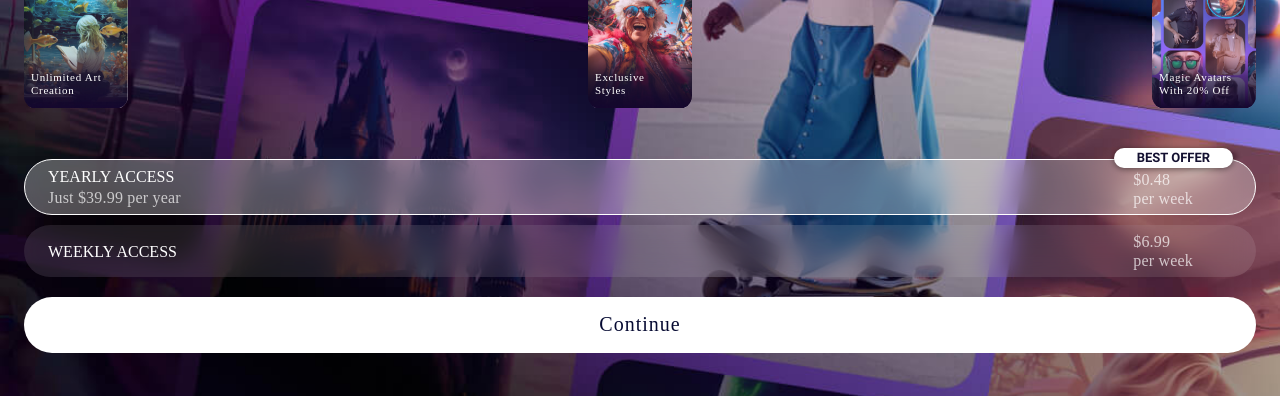
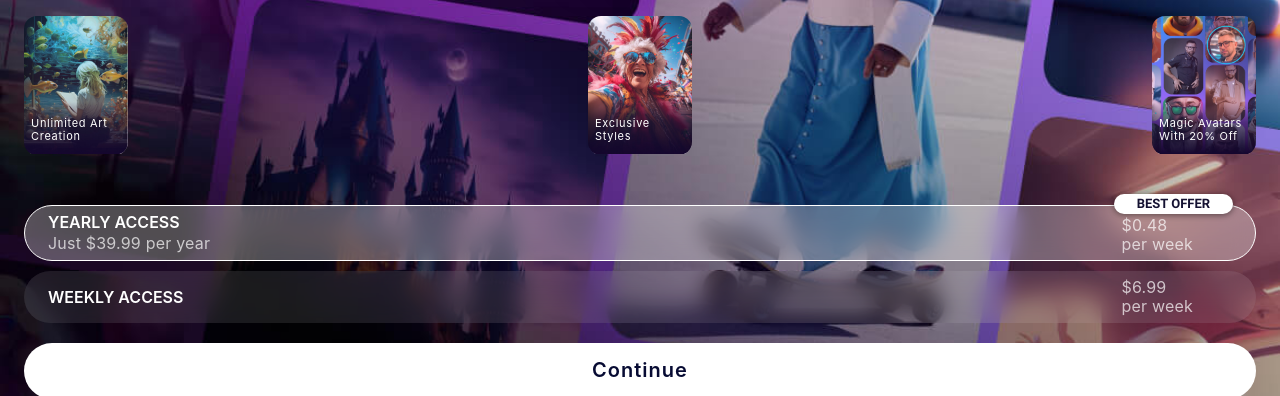
Before and after one commit to JuliaVlasova/mobile-app-bp, a website: page index.html in a window 1280 px wide. Shown: the part 404-800 px from the top of the page. Drawn offline with Linux system fonts and the light colour scheme.

Commit message:
font fixes

```diff
--- a/src/style/base/_normalize.scss
+++ b/src/style/base/_normalize.scss
@@ -6,6 +6,7 @@ html {
 
 body {
 	font-size: $base-font-size;
+	font-family: $base-font-family;
     font-optical-sizing: auto;
     font-weight: 400;
     font-style: normal;
--- a/src/style/templates/_banner-offer.scss
+++ b/src/style/templates/_banner-offer.scss
@@ -61,7 +61,8 @@
     }
 
     &__title {
-      @include text("color-white", "md", "600");
+      @include text("color-white", "md");
+      font-weight: 600;
       text-transform: uppercase;
     }
 
@@ -80,7 +81,8 @@
     padding: 15px 20px;
     margin: 0 auto;
     text-align: center;
-    @include text("color-button", "lg", "590");
+    @include text("color-button", "lg");
+    font-weight: 590;
     background: map-get($colors, "color-white");
     border-radius: 32px;
     letter-spacing: 1px;
--- a/src/style/variables/_variables.scss
+++ b/src/style/variables/_variables.scss
@@ -2,6 +2,7 @@
 @use "text" as *;
 @forward "text";
 
+$base-font-family: -apple-system, BlinkMacSystemFont, "Segoe UI", Roboto, "Helvetica Neue", Arial, sans-serif;
 $base-font-size: map-get($text--size, "sm");
 $base-line-height: 1.5;
 
```
Also changed, not shown: output/css/global.min.css.
